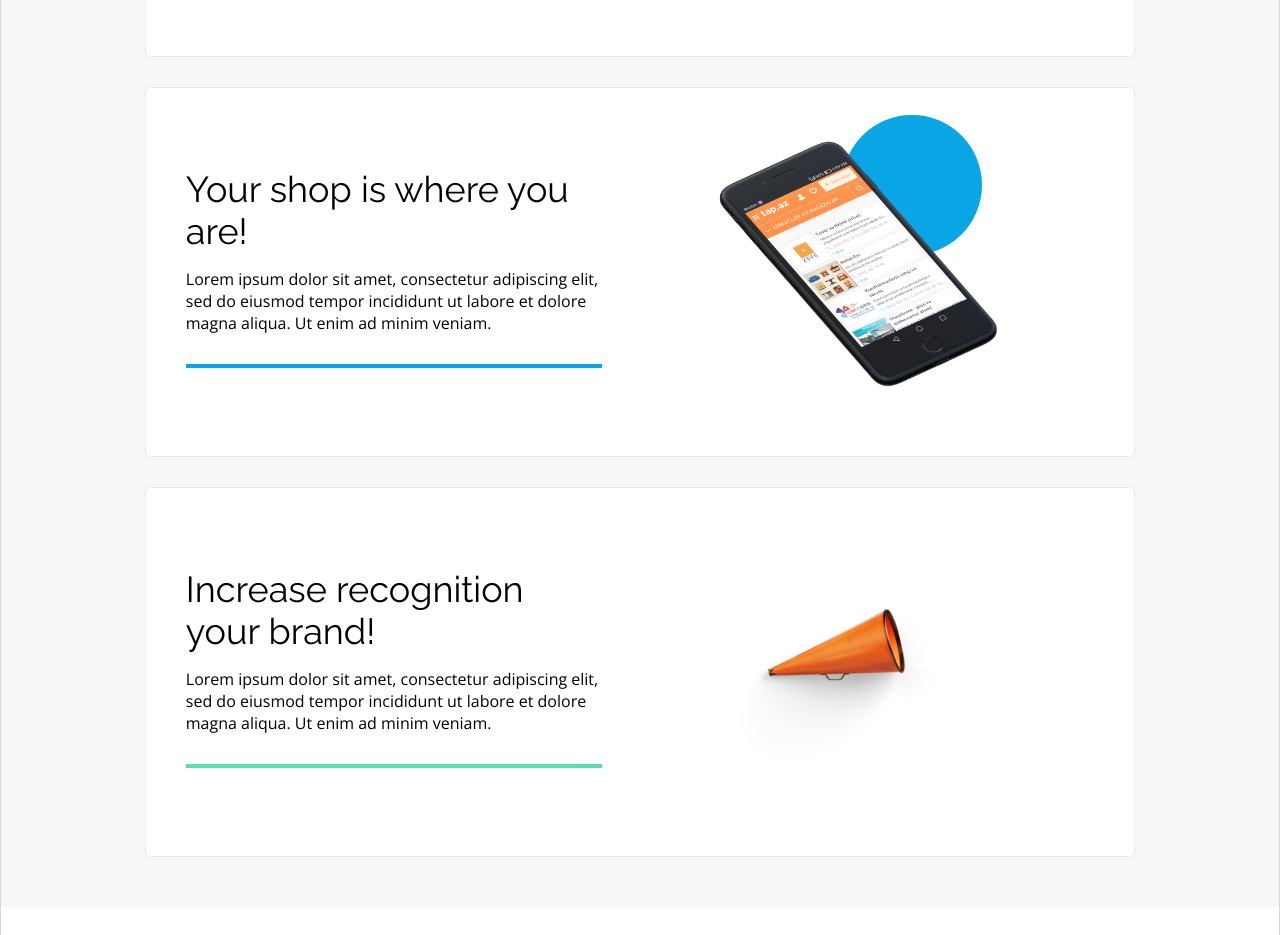
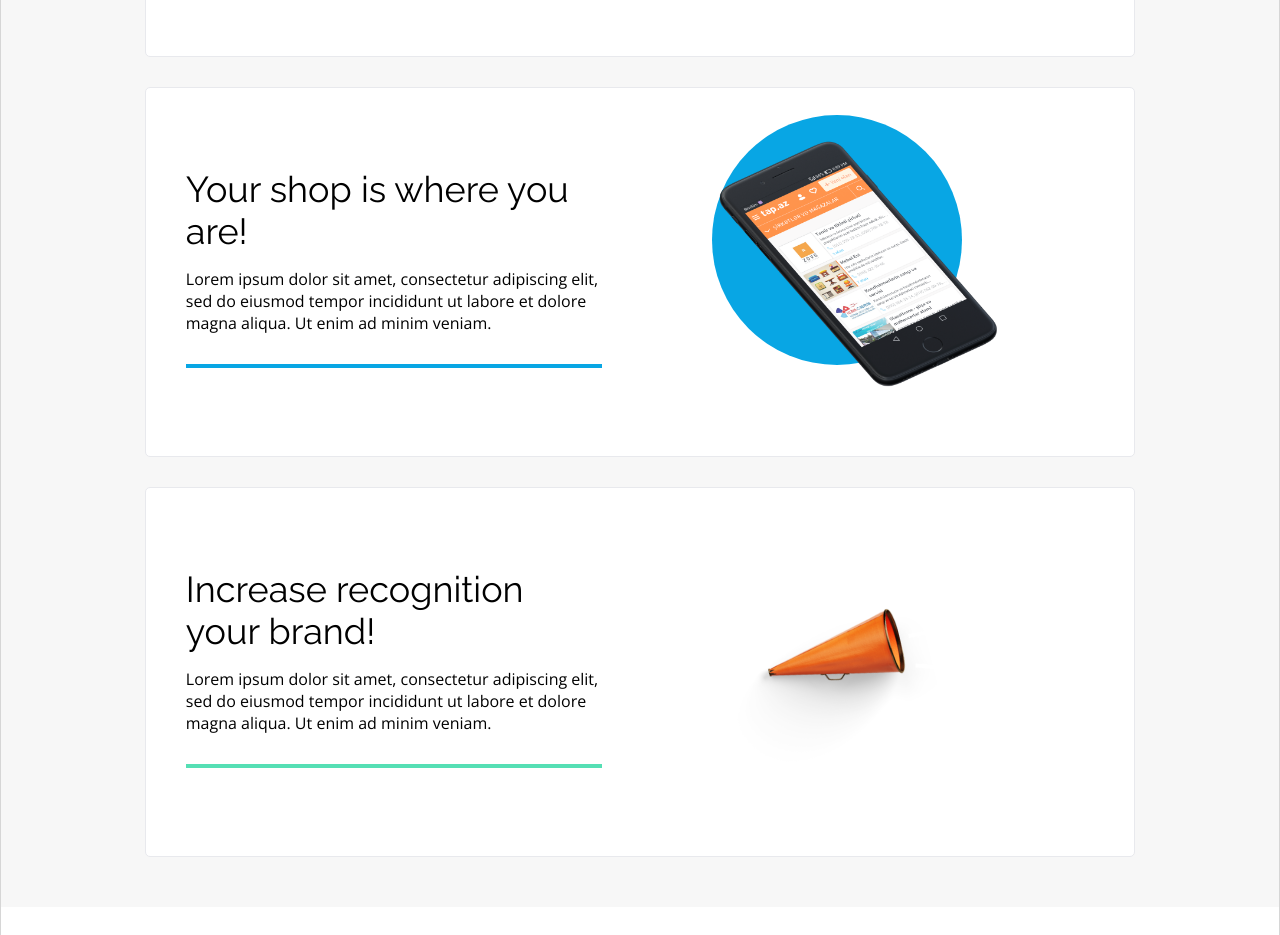
Before and after one commit to karolina-rachuta/BestShop_React, a React (Create React App) app: page / in a window 1280 px wide. Shown: the part 1560-2495 px from the top of the page. Built offline with nearby package versions, Linux system fonts and the light colour scheme.

Commit message:
finished styles and rwd for second section in benefits

```diff
--- a/src/styles/components/benefits.scss
+++ b/src/styles/components/benefits.scss
@@ -87,19 +87,19 @@
 
         .box__text--laptop {
             @media only screen and (min-width: toRem($breakpoint-medium)) {
-                border-bottom: #FB3B64 4px solid;
+                border-bottom: $text-color-basic toRem(4) solid;
             }
         }
 
         .box__text--phone {
             @media only screen and (min-width: toRem($breakpoint-medium)) {
-                border-bottom: $blue-pattern 4px solid;
+                border-bottom: $blue-pattern toRem(4) solid;
             }
         }
 
         .box__text--trumpet {
             @media only screen and (min-width: toRem($breakpoint-medium)) {
-                border-bottom: $green-pattern 4px solid;
+                border-bottom: $green-pattern toRem(4) solid;
             }
         }
 
@@ -109,7 +109,7 @@
 
             &::before {
                 content: "";
-                background-color: #FB3B64;
+                background-color: $text-color-basic;
                 border-radius: toRem(20);
                 position: absolute;
                 z-index: -1;
@@ -131,7 +131,6 @@
                     max-width: toRem(180);
                     max-height: toRem(180);
                 }
-
             }
         }
 
@@ -146,30 +145,28 @@
                 position: absolute;
                 top: toRem(-20);
                 right: toRem(60);
-                z-index: -1;
-                // width: 100%;
-                // height: 100%;
                 width: toRem(140);
                 height: toRem(140);
+                z-index: -1;
 
+                @media only screen and (min-width: toRem($breakpoint-medium)) and (max-width: toRem(920)) {
+                    right: toRem(70);
+                    width: toRem(200);
+                    height: toRem(200);
+                }
 
-                @media only screen and (min-width: toRem($breakpoint-medium)) and (max-width: toRem(1050)) {
-                        top: toRem(-20);
-                        right: toRem(80);
-                        // width: 100%;
-                        // height: 100%;
-                        width: toRem(200);
-                        height: toRem(200);
-                    }
+                @media only screen and (min-width: toRem(920)) and (max-width: toRem(1050)) {
+                    right: toRem(100);
+                    width: toRem(230);
+                    height: toRem(230);
                 }
-                // @media only screen and (min-width: toRem(1050)) {
-                //     top: toRem(-20);
-                //     right: toRem(80);
-                //     // width: 100%;
-                //     // height: 100%;
-                //     width: toRem(300);
-                //     height: toRem(300);
-                // }
+
+                @media only screen and (min-width: toRem(1050)) {
+                    right: toRem(80);
+                    width: toRem(250);
+                    height: toRem(250);
+                }
+            }
         }
 
         .img__macbook {
@@ -180,7 +177,6 @@
                 max-width: toRem(387);
                 height: auto;
             }
-
         }
 
         .img__phone {
@@ -200,9 +196,6 @@
             @media only screen and (min-width: toRem($breakpoint-medium)) {
                 width: toRem(296);
             }
-
         }
     }
-
-
 }
```
